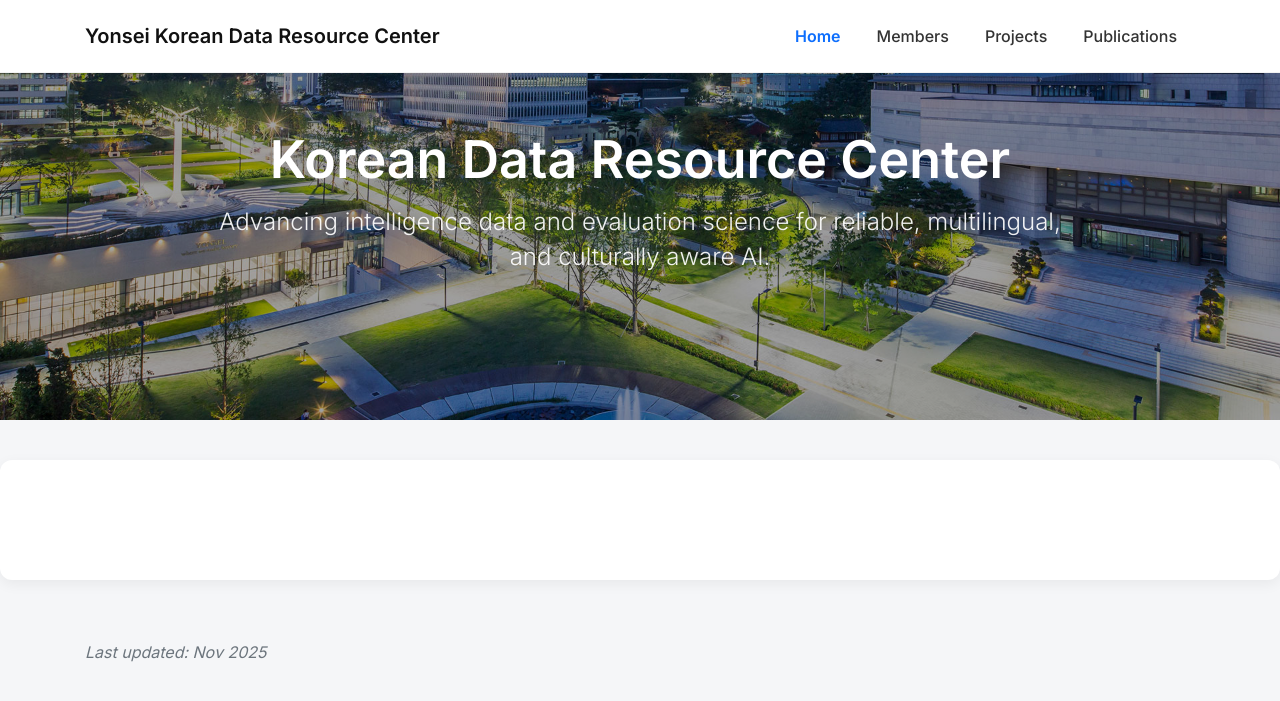
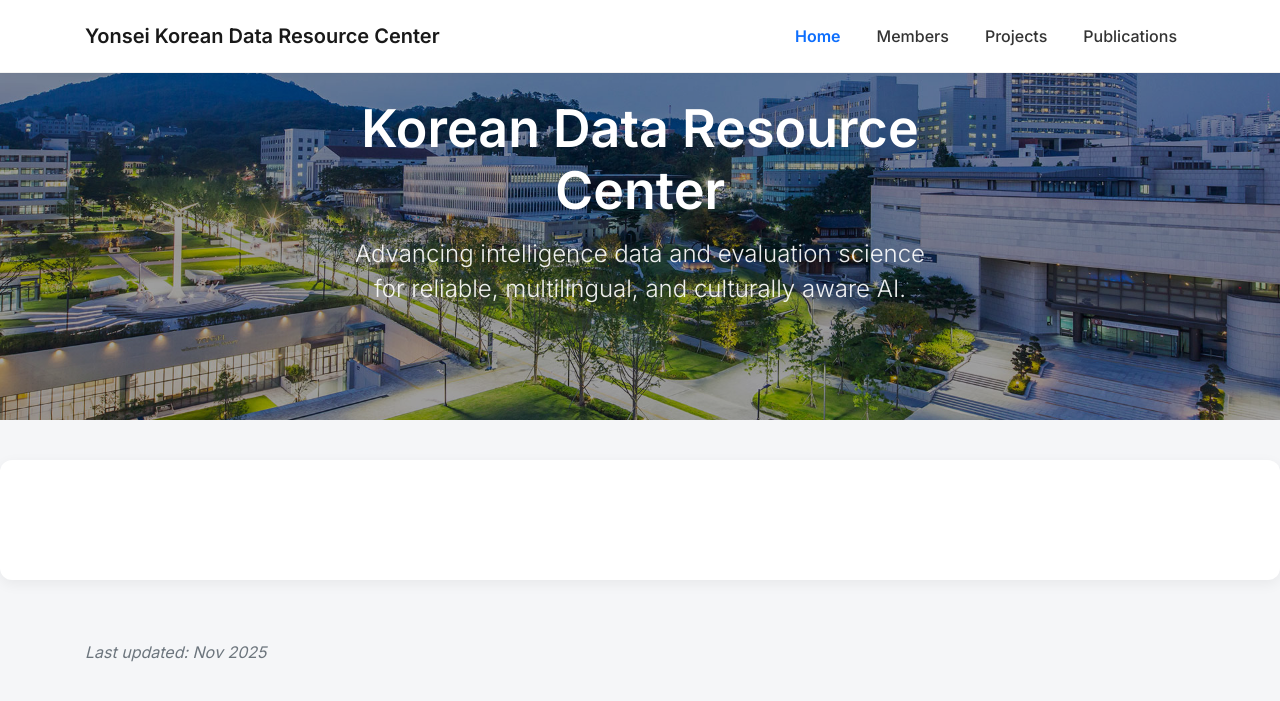
Before and after one commit to wangxiaonan-git/kdarc-lab, a Jekyll site: the page built from index.html, in a window 1280 px wide. Shown: the top 701 px of the page. Built offline with Jekyll 4.4.1, drawn with Linux system fonts in a browser that asks for light colours.

Commit message:
Update default.html

```diff
--- a/_layouts/default.html
+++ b/_layouts/default.html
@@ -30,7 +28,6 @@
   .navbar-brand {
     font-weight: 600;
     font-size: 20px;
-    color: #111 !important;
   }
 
   .nav-link {
@@ -53,16 +50,16 @@
     font-weight: 600;
   }
 
-  /* Underline animation */
+  /* underline hover */
   .nav-link::after {
     content: "";
     position: absolute;
     bottom: 4px;
-    left: 20%;
-    width: 60%;
+    left: 22%;
+    width: 56%;
     height: 2px;
+    border-radius: 2px;
     background: #157aff;
-    border-radius: 2px;
     transform: scaleX(0);
     transform-origin: center;
     transition: transform .25s ease;
@@ -73,24 +70,17 @@
     transform: scaleX(1);
   }
 
-  /* =====================================================
-       HERO BANNER — Home page ONLY
-  ===================================================== */
+  /* ====================== HERO ====================== */
   .hero-banner {
     width: 100%;
     height: 420px;
     background-image: url('/kdarc-lab/assets/images/background/background1.jpg');
     background-size: cover;
-    background-position: center center; /* 真正居中背景 */
+    background-position: center 20%;  /* 保持原来的 framing 不动 */
     background-repeat: no-repeat;
-
     position: relative;
-    display: flex;
-    justify-content: center;
-    align-items: center; /* 垂直居中 */
-
+    overflow: hidden;
     margin-bottom: 40px;
-    overflow: hidden;
   }
 
   .hero-overlay {
@@ -101,8 +91,12 @@
     z-index: 1;
   }
 
-  .hero-center.true-center {
-    position: relative;
+  /* >>>>> 关键：文字垂直居中，背景不变 */
+  .hero-center {
+    position: absolute;
+    top: 50%;        /* 往下移动页面高度的 50% */
+    left: 50%;       /* 水平居中 */
+    transform: translate(-50%, -50%); /* 完整居中 */
     z-index: 3;
     text-align: center;
     color: white;
@@ -127,13 +121,11 @@
   }
 
   @keyframes fadeIn {
-    from { opacity: 0; transform: translateY(15px); }
-    to   { opacity: 1; transform: translateY(0); }
+    from { opacity: 0; transform: translate(-50%, -40%); }
+    to { opacity: 1; transform: translate(-50%, -50%); }
   }
 
-  /* =====================================================
-       CONTENT WRAPPER
-  ===================================================== */
+  /* ====================== CONTENT ====================== */
   .content-wrapper {
     max-width: 1400px;
     margin: 40px auto 60px;
@@ -161,45 +151,36 @@
 
       <div class="collapse navbar-collapse" id="navbarNav">
         <ul class="navbar-nav ml-auto">
-
           <li class="nav-item {% if page.url == '/' %}active{% endif %}">
             <a class="nav-link" href="/kdarc-lab/">Home</a>
           </li>
-
           <li class="nav-item {% if page.url contains 'members' %}active{% endif %}">
             <a class="nav-link" href="/kdarc-lab/members.html">Members</a>
           </li>
-
           <li class="nav-item {% if page.url contains 'projects' %}active{% endif %}">
             <a class="nav-link" href="/kdarc-lab/projects.html">Projects</a>
           </li>
-
           <li class="nav-item {% if page.url contains 'publications' %}active{% endif %}">
             <a class="nav-link" href="/kdarc-lab/publications.html">Publications</a>
           </li>
-
         </ul>
       </div>
     </div>
   </nav>
 
-  <!-- =====================================================
-       HERO BANNER（仅首页显示）
-  ===================================================== -->
+  <!-- HERO ONLY ON HOME -->
   {% if page.url == "/" %}
   <div class="hero-banner">
     <div class="hero-overlay"></div>
 
-    <div class="hero-center true-center">
+    <div class="hero-center">
       <h1>Korean Data Resource Center</h1>
       <p>Advancing intelligence data and evaluation science for reliable, multilingual, and culturally aware AI.</p>
     </div>
   </div>
   {% endif %}
 
-  <!-- =====================================================
-       PAGE CONTENT
-  ===================================================== -->
+  <!-- CONTENT -->
   <div class="content-wrapper">
     {{ content }}
   </div>
```
Also changed, not shown: other parts of _layouts/default.html (+2 -6 lines).
